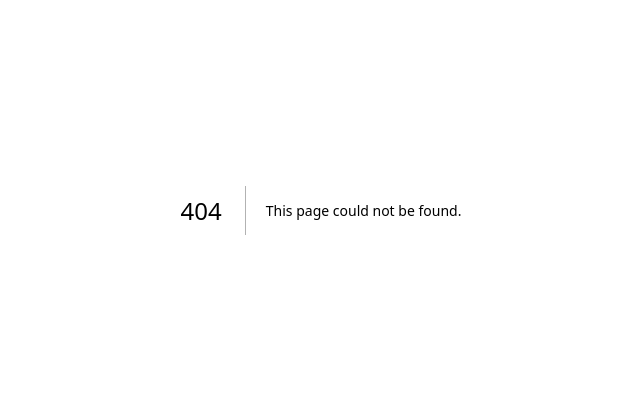
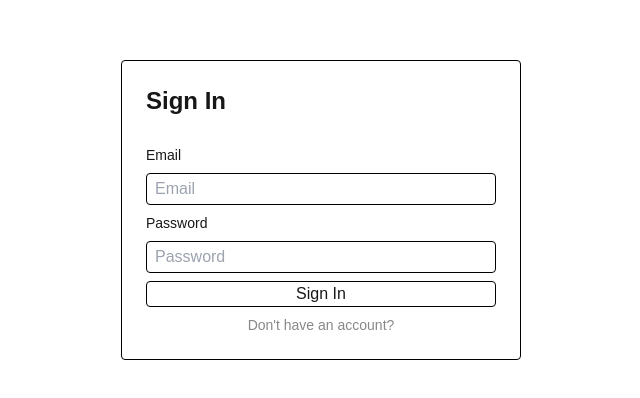
Before and after one commit to mwchben/mongo-next-auth, a Next.js app: page /login in a window 1280 px wide. Before the commit this address had no page. Shown: the part 190-588 px from the top of the page, without its empty margins (319-959 px from the left). Built offline with nearby package versions, Linux system fonts and the light colour scheme.

Commit message:
loginPage

```diff
--- /dev/null
+++ b/app/login/page.tsx
@@ -0,0 +1,62 @@
+"use client";
+import { FormEvent, useState } from "react";
+import { signIn } from "next-auth/react";
+import { useRouter } from "next/navigation";
+import Link from "next/link";
+
+export default function Login() {
+    const [error, setError] = useState("");
+    const router = useRouter();
+
+
+    const handleSubmit = async (event: FormEvent<HTMLFormElement>) => {
+        event.preventDefault();
+        const formData = new FormData(event.currentTarget);
+        const res = await signIn("credentials", {
+          email: formData.get("email"),
+          password: formData.get("password"),
+          redirect: false,
+        });
+        if (res?.error) {
+          setError(res.error as string);
+        }
+        if (res?.ok) {
+          return router.push("/");
+        }
+    };
+
+    return (
+        <section className="w-full h-screen flex items-center justify-center">
+          <form
+            className="p-6 w-full max-w-[400px] flex flex-col justify-between items-center gap-2
+            border border-solid border-black bg-white rounded"
+            onSubmit={handleSubmit}>
+            {error && <div className="text-black">{error}</div>}
+            <h1 className="mb-5 w-full text-2xl font-bold">Sign In</h1>
+            <label className="w-full text-sm">Email</label>
+            <input
+              type="email"
+              placeholder="Email"
+              className="w-full h-8 border border-solid border-black rounded p-2"
+              name="email" />
+            <label className="w-full text-sm">Password</label>
+            <div className="flex w-full">
+              <input
+                type="password"
+                placeholder="Password"
+                className="w-full h-8 border border-solid border-black rounded p-2"
+                name="password" />
+            </div>
+            <button className="w-full border border-solid border-black rounded">
+              Sign In
+            </button>
+
+            <Link
+              href="/register"
+              className="text-sm text-[#888] transition duration-150 ease hover:text-black">
+              Don't have an account?
+            </Link>
+          </form>
+        </section>
+    );
+};
```
